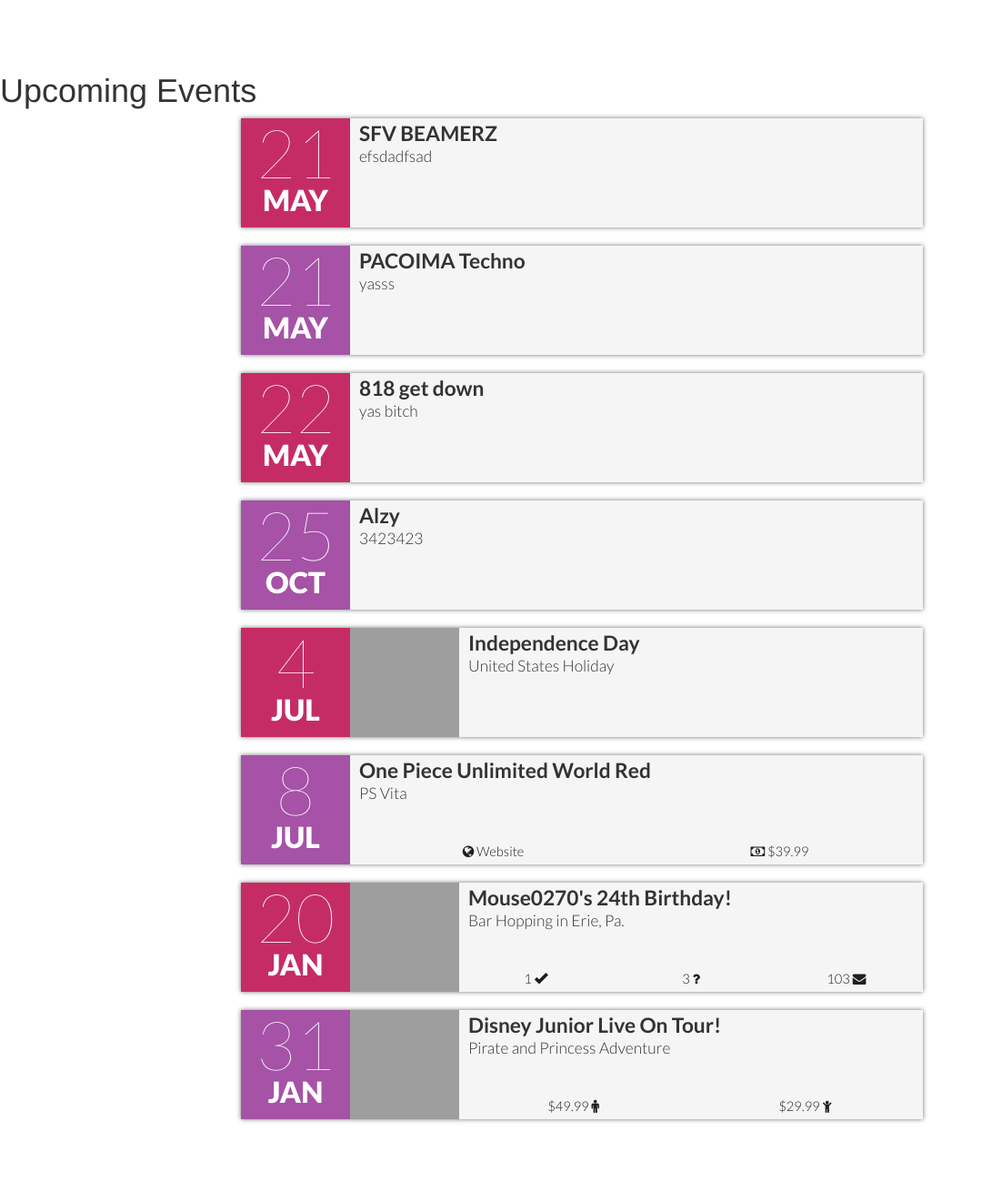
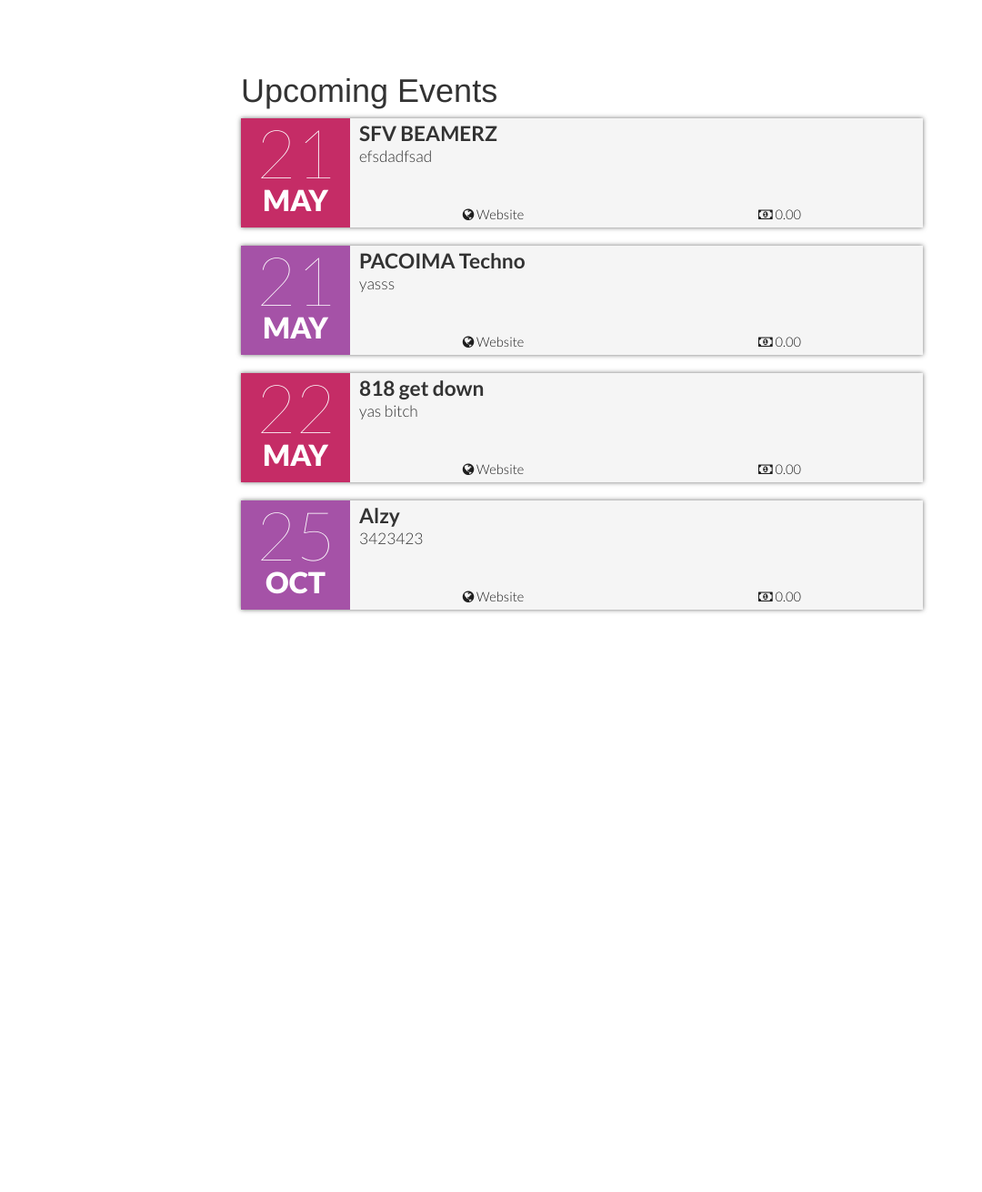
Before and after one commit to Alzy/SFVM, a Django app: page /events/ in a window 1280 px wide. Shown: the whole page at 91% size, without its empty margins (0-1080 px from the left). After the commit the page ends 674 px from the top, so only its background shows below. Run offline with Django 3.2, Linux system fonts and the light colour scheme; data comes from the database, SQL or seed files in the repository; both versions use the stored data as it was after the commit; some libraries are stand-ins or nearby versions; grey boxes are pictures that could not be loaded.

Commit message:
added form to add new event

```diff
--- a/events/models.py
+++ b/events/models.py
@@ -1,13 +1,15 @@
 from django.db import models
+from django.template.defaultfilters import slugify
 
 
 # Create your models here.
 class Event(models.Model):
-    name = models.CharField(max_length=128)
+    name = models.CharField(max_length=128, unique=True)
     created_at = models.DateTimeField(auto_now_add=True)
+    slug = models.SlugField(blank=True, unique=True)
 
-    approved = models.BooleanField(blank=True)
-    approved_at = models.DateTimeField(blank=True, null=True)
+    approved = models.BooleanField(blank=True, default=False)
+    approved_at = models.DateTimeField(blank=True, null=True, editable=False)
 
     image = models.ImageField(width_field=500, height_field=500, blank=True)
     description = models.TextField()
@@ -16,5 +18,9 @@ class Event(models.Model):
     price = models.DecimalField(max_digits=6, decimal_places=2, default=0.00)
     more_details_link = models.URLField(blank=True)
 
+    def save(self, *args, **kwargs):
+        self.slug = slugify(self.name)
+        super(Event, self).save(*args, **kwargs)
+
     def __str__(self):
         return self.name
--- a/events/urls.py
+++ b/events/urls.py
@@ -18,4 +18,5 @@ from events import views
 
 urlpatterns = [
     url(r'^$', views.index, name='index'),
+    url(r'^(?P<event_slug>[\w\-]+)/$', views.event_details, name='event_details'),
 ]
--- a/events/views.py
+++ b/events/views.py
@@ -1,5 +1,6 @@
 from django.shortcuts import render
 from events.models import Event
+from events.forms import EventForm
 # from django.http import HttpResponse
 
 
@@ -12,3 +13,28 @@ def index(request):
         'events': event_list
     }
     return render(request, 'events/index.html', context=context_dict)
+
+
+# Events details page
+def event_details(request, event_slug):
+    context_dict = {}
+    try:
+        event = Event.objects.get(slug=event_slug)
+        context_dict['event'] = event
+    except Event.DoesNotExist:
+        context_dict['event'] = None
+    return render(request, 'events/event-details.html', context_dict)
+
+
+def add_event(request):
+    form = EventForm()
+    if request.method == 'POST':
+        form = EventForm(request.POST)
+
+        if form.is_valid():
+            form.save(commit=True)
+            return index(request)
+        else:
+            print(form.errors)
+
+    return render(request, 'events/add-event.html', {'form': form})
--- a/sfvm/urls.py
+++ b/sfvm/urls.py
@@ -23,5 +23,6 @@ from events import views
 urlpatterns = [
     url(r'^$', views.index, name='index'),
     url(r'^events/', include('events.urls')),
+    url(r'^add-event/', views.add_event, name='add_event'),
     url(r'^admin/', admin.site.urls),
 ] + static(settings.MEDIA_URL, document_root=settings.MEDIA_ROOT)
--- a/templates/events/index.html
+++ b/templates/events/index.html
@@ -8,14 +8,14 @@
     <link rel="stylesheet" type="text/css" href="{% static 'styles/styles.css' %}">
     <link href="//netdna.bootstrapcdn.com/bootstrap/3.1.0/css/bootstrap.min.css" rel="stylesheet" id="bootstrap-css">
     <!-- cdn scripts -->
+    <script src="//code.jquery.com/jquery-1.11.1.min.js"></script>
     <script src="//netdna.bootstrapcdn.com/bootstrap/3.1.0/js/bootstrap.min.js"></script>
-    <script src="//code.jquery.com/jquery-1.11.1.min.js"></script>
 </head>
 <body>
-    <h1>{{heading}}</h1>
     <div class="container">
         <div class="row">
             <div class="[ col-xs-12 col-sm-offset-2 col-sm-8 ]">
+                <h1>{{heading}}</h1>
                 <ul class="event-list">
                     {% if events %}
                         {% for event in events %}
@@ -29,77 +29,14 @@
                                 <div class="info">
                                     <h2 class="title">{{event.name}}</h2>
                                     <p class="desc">{{event.description}}</p>
+                                    <ul>
+                                        <li style="width:50%;"><a href="#website"><span class="fa fa-globe"></span> Website</a></li>
+                                        <li style="width:50%;"><span class="fa fa-money"></span> {{event.price}}</li>
+                                    </ul>
                                 </div>
                             </li>
                         {% endfor %}
                     {% endif%}
-                    <li>
-                        <time datetime="2014-07-20">
-                            <span class="day">4</span>
-                            <span class="month">Jul</span>
-                            <span class="year">2014</span>
-                            <span class="time">ALL DAY</span>
-                        </time>
-                        <img alt="Independence Day" src="https://farm4.staticflickr.com/3100/2693171833_3545fb852c_q.jpg" />
-                        <div class="info">
-                            <h2 class="title">Independence Day</h2>
-                            <p class="desc">United States Holiday</p>
-                        </div>
-                    </li>
-
-                    <li>
-                        <time datetime="2014-07-20 0000">
-                            <span class="day">8</span>
-                            <span class="month">Jul</span>
-                            <span class="year">2014</span>
-                            <span class="time">12:00 AM</span>
-                        </time>
-                        <div class="info">
-                            <h2 class="title">One Piece Unlimited World Red</h2>
-                            <p class="desc">PS Vita</p>
-                            <ul>
-                                <li style="width:50%;"><a href="#website"><span class="fa fa-globe"></span> Website</a></li>
-                                <li style="width:50%;"><span class="fa fa-money"></span> $39.99</li>
-                            </ul>
-                        </div>
-                    </li>
-
-                    <li>
-                        <time datetime="2014-07-20 2000">
-                            <span class="day">20</span>
-                            <span class="month">Jan</span>
-                            <span class="year">2014</span>
-                            <span class="time">8:00 PM</span>
-                        </time>
-                        <img alt="My 24th Birthday!" src="https://farm5.staticflickr.com/4150/5045502202_1d867c8a41_q.jpg" />
-                        <div class="info">
-                            <h2 class="title">Mouse0270's 24th Birthday!</h2>
-                            <p class="desc">Bar Hopping in Erie, Pa.</p>
-                            <ul>
-                                <li style="width:33%;">1 <span class="glyphicon glyphicon-ok"></span></li>
-                                <li style="width:34%;">3 <span class="fa fa-question"></span></li>
-                                <li style="width:33%;">103 <span class="fa fa-envelope"></span></li>
-                            </ul>
-                        </div>
-                    </li>
-
-                    <li>
-                        <time datetime="2014-07-31 1600">
-                            <span class="day">31</span>
-                            <span class="month">Jan</span>
-                            <span class="year">2014</span>
-                            <span class="time">4:00 PM</span>
-                        </time>
-                        <img alt="Disney Junior Live On Tour!" src="http://www.thechaifetzarena.com/images/main/DL13_PiratePrincess_thumb.jpg" />
-                        <div class="info">
-                            <h2 class="title">Disney Junior Live On Tour!</h2>
-                            <p class="desc"> Pirate and Princess Adventure</p>
-                            <ul>
-                                <li style="width:33%;">$49.99 <span class="fa fa-male"></span></li>
-                                <li style="width:34%;">$29.99 <span class="fa fa-child"></span></li>
-                            </ul>
-                        </div>
-                    </li>
                 </ul>
             </div>
         </div>
```
Also changed, not shown: events/forms.py (added, +25 -0 lines), templates/events/add-event.html (added, +36 -0 lines), templates/events/event-details.html (added, +32 -0 lines), db.sqlite3, events/migrations/0001_initial.py.
